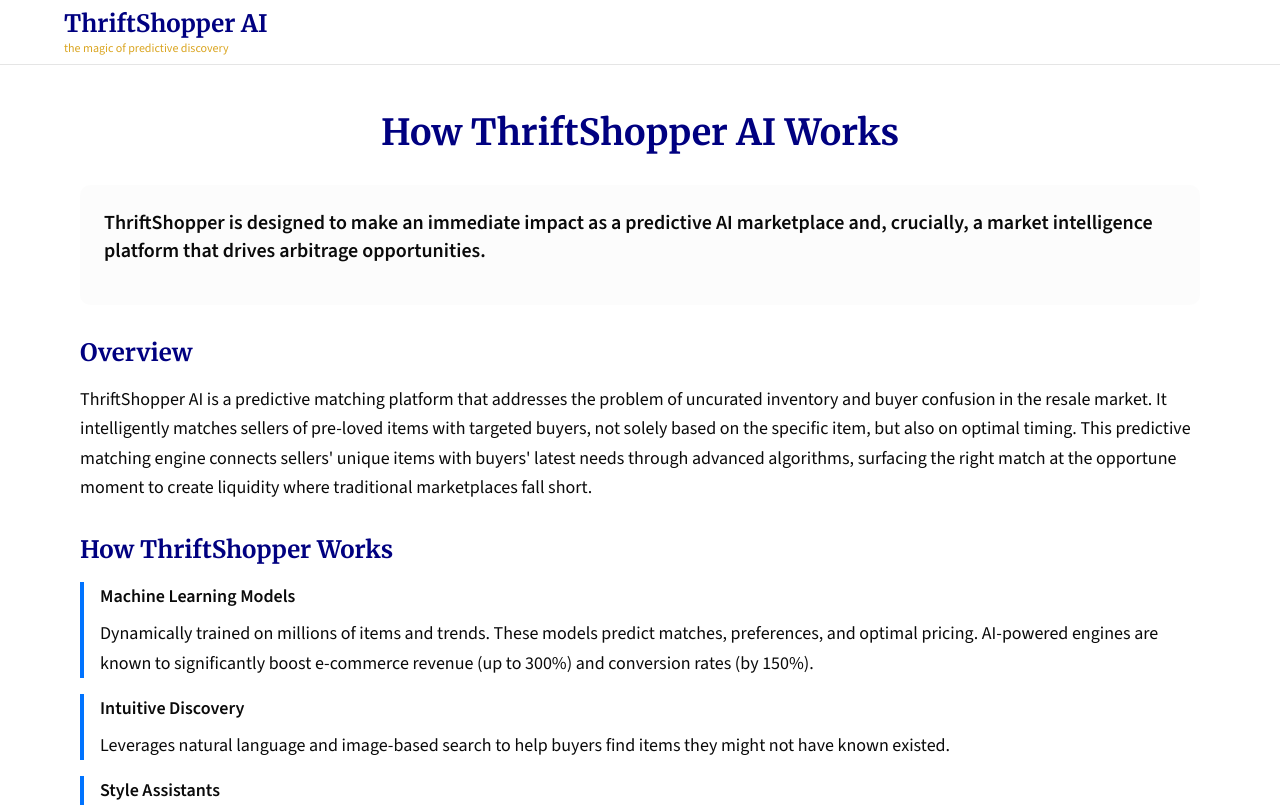
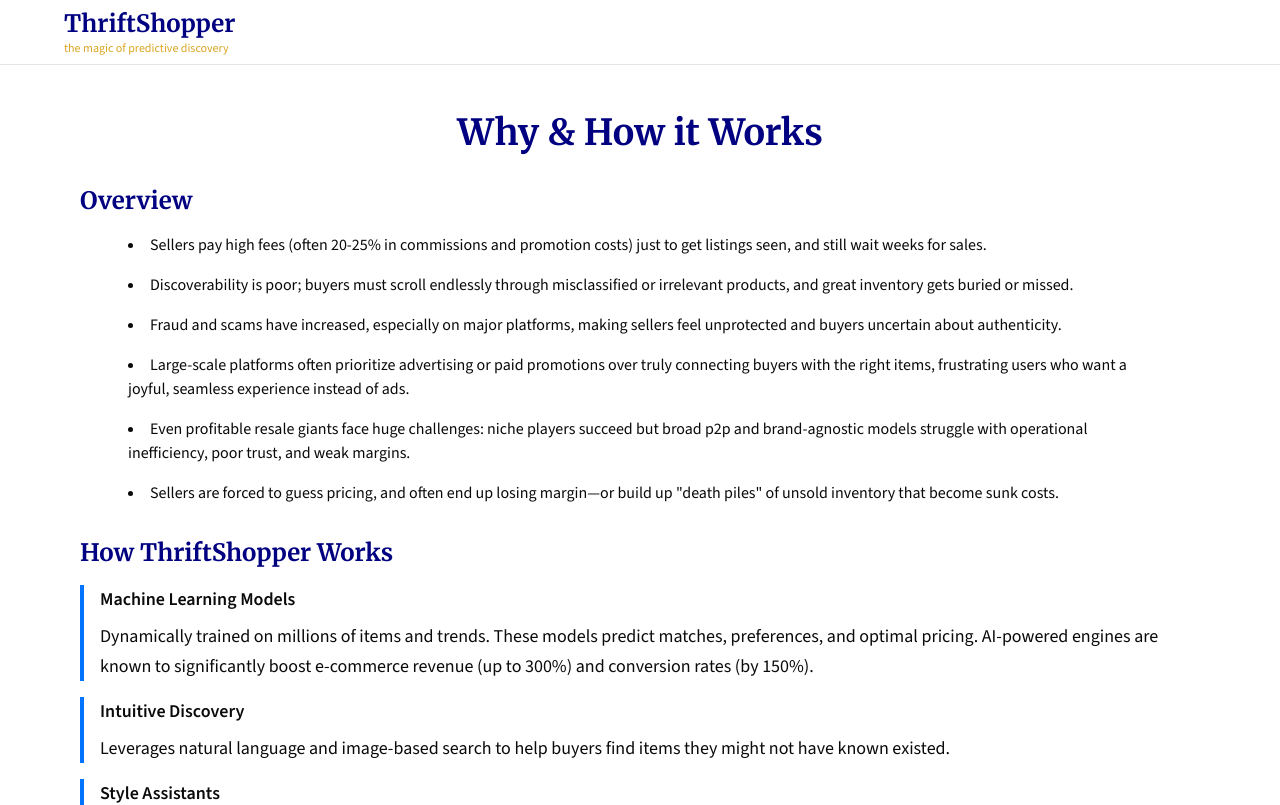
Before and after one commit to connieconnors/thriftshopper-nextjs, a Next.js app: page /how-it-works in a window 1280 px wide. Shown: the top 805 px of the page. Built offline with nearby package versions, Linux system fonts and the light colour scheme; no server answers.

Commit message:
feat: update "How It Works" to "Why & How it Works"
Change page title and footer navigation link for consistency.

Co-authored-by: null <221881267+connieconnors@users.noreply.github.com>

```diff
--- a/app/for-buyers/page.tsx
+++ b/app/for-buyers/page.tsx
@@ -148,7 +148,7 @@ export default function ForBuyersPage() {
                 About Us
               </a>
               <a href="/how-it-works" className="hover:opacity-80 transition-opacity">
-                How it Works
+                Why & How it Works
               </a>
               <button
                 onClick={() => {
--- a/app/for-sellers/page.tsx
+++ b/app/for-sellers/page.tsx
@@ -320,7 +320,7 @@ export default function ForSellersPage() {
                 About Us
               </a>
               <a href="/how-it-works" className="hover:opacity-80 transition-opacity">
-                How it Works
+                Why & How it Works
               </a>
               <button
                 onClick={() => {
--- a/app/how-it-works/page.tsx
+++ b/app/how-it-works/page.tsx
@@ -12,7 +12,7 @@ export default function HowItWorksPage() {
               className="text-lg md:text-2xl font-serif font-bold truncate hover:opacity-80"
               style={{ color: "#000080" }}
             >
-              ThriftShopper AI
+              ThriftShopper
             </a>
             <p className="text-xs font-sans hidden sm:block" style={{ color: "#DAA520" }}>
               the magic of predictive discovery
@@ -24,29 +24,44 @@ export default function HowItWorksPage() {
       {/* How It Works Content */}
       <div className="max-w-6xl mx-auto py-12 px-4">
         <h1 className="text-4xl font-serif font-bold mb-8 text-center" style={{ color: "#000080" }}>
-          How ThriftShopper AI Works
+          Why & How it Works
         </h1>
 
         <div className="prose prose-lg max-w-none">
           <div className="text-lg leading-relaxed space-y-8 text-foreground">
-            <div className="bg-muted/30 p-6 rounded-lg">
-              <p className="text-xl font-semibold mb-4">
-                ThriftShopper is designed to make an immediate impact as a predictive AI marketplace and, crucially, a
-                market intelligence platform that drives arbitrage opportunities.
-              </p>
-            </div>
-
             <div>
               <h2 className="text-2xl font-serif font-semibold mb-4" style={{ color: "#000080" }}>
                 Overview
               </h2>
-              <p>
-                ThriftShopper AI is a predictive matching platform that addresses the problem of uncurated inventory and
-                buyer confusion in the resale market. It intelligently matches sellers of pre-loved items with targeted
-                buyers, not solely based on the specific item, but also on optimal timing. This predictive matching
-                engine connects sellers' unique items with buyers' latest needs through advanced algorithms, surfacing
-                the right match at the opportune moment to create liquidity where traditional marketplaces fall short.
-              </p>
+              <ul
+                className="space-y-4 text-base mx-5 list-disc list-inside"
+                style={{ paddingLeft: "20px", paddingRight: "20px" }}
+              >
+                <li className="pl-2">
+                  Sellers pay high fees (often 20-25% in commissions and promotion costs) just to get listings seen, and
+                  still wait weeks for sales.
+                </li>
+                <li className="pl-2">
+                  Discoverability is poor; buyers must scroll endlessly through misclassified or irrelevant products,
+                  and great inventory gets buried or missed.
+                </li>
+                <li className="pl-2">
+                  Fraud and scams have increased, especially on major platforms, making sellers feel unprotected and
+                  buyers uncertain about authenticity.
+                </li>
+                <li className="pl-2">
+                  Large-scale platforms often prioritize advertising or paid promotions over truly connecting buyers
+                  with the right items, frustrating users who want a joyful, seamless experience instead of ads.
+                </li>
+                <li className="pl-2">
+                  Even profitable resale giants face huge challenges: niche players succeed but broad p2p and
+                  brand-agnostic models struggle with operational inefficiency, poor trust, and weak margins.
+                </li>
+                <li className="pl-2">
+                  Sellers are forced to guess pricing, and often end up losing margin—or build up "death piles" of
+                  unsold inventory that become sunk costs.
+                </li>
+              </ul>
             </div>
 
             <div>
--- a/app/our-story/page.tsx
+++ b/app/our-story/page.tsx
@@ -14,7 +14,7 @@ export default function OurStoryPage() {
               className="text-lg md:text-2xl font-serif font-bold truncate hover:opacity-80"
               style={{ color: "#000080" }}
             >
-              ThriftShopper AI
+              ThriftShopper
             </a>
             <p className="text-xs font-sans hidden sm:block" style={{ color: "#DAA520" }}>
               the magic of predictive discovery
@@ -72,7 +72,7 @@ export default function OurStoryPage() {
         <div className="max-w-7xl mx-auto px-[10px] md:px-6 lg:px-8">
           <div className="flex flex-col md:flex-row justify-between items-start md:items-center">
             <div className="mb-6 md:mb-0">
-              <h3 className="text-2xl font-serif font-bold mb-2">ThriftShopper AI</h3>
+              <h3 className="text-2xl font-serif font-bold mb-2">ThriftShopper</h3>
               <p className="text-sm opacity-90">the magic of predictive discovery</p>
             </div>
             <div className="flex flex-wrap gap-6 text-sm">
@@ -80,7 +80,7 @@ export default function OurStoryPage() {
                 About Us
               </a>
               <a href="/how-it-works" className="hover:opacity-80 transition-opacity">
-                How it Works
+                Why & How it Works
               </a>
               <button
                 onClick={() => {
@@ -100,7 +100,7 @@ export default function OurStoryPage() {
             </div>
           </div>
           <div className="border-t border-white/20 mt-8 pt-8 text-center">
-            <p className="text-sm opacity-90">&copy; 2025 ThriftShopper AI. All rights reserved.</p>
+            <p className="text-sm opacity-90">&copy; 2025 ThriftShopper. All rights reserved.</p>
           </div>
         </div>
       </footer>
--- a/app/page.tsx
+++ b/app/page.tsx
@@ -148,7 +148,7 @@ export default function HomePage() {
                 About Us
               </a>
               <a href="/how-it-works" className="hover:opacity-80 transition-opacity">
-                How it Works
+                Why & How it Works
               </a>
               <button
                 onClick={() => {
```
